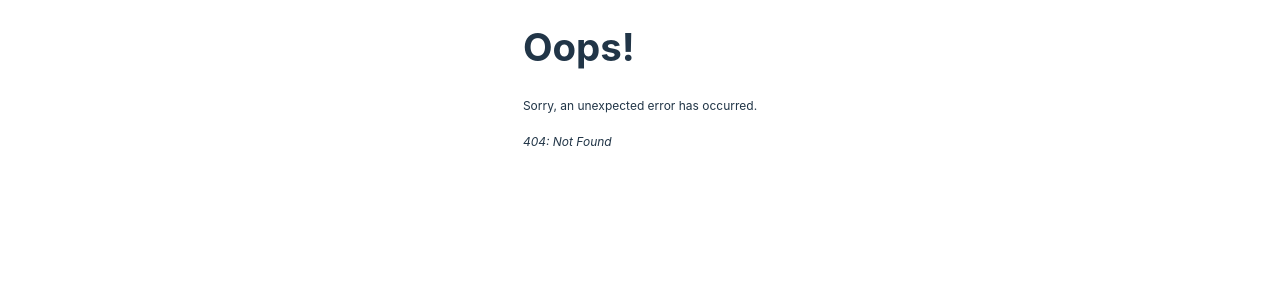
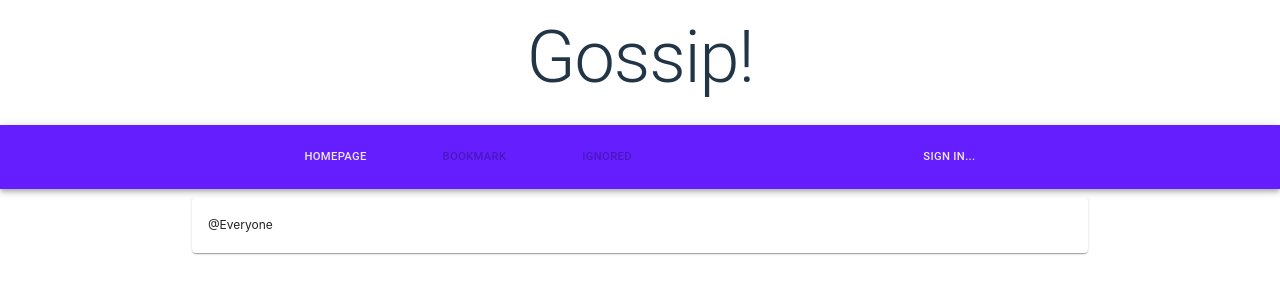
Before and after one commit to WZWren/gossip-app, a React (Vite) app: page /login in a window 1280 px wide. Before the commit this address had no page. Shown: the top 300 px of the page. Built offline with nearby package versions, Linux system fonts and the light colour scheme.

Commit message:
Updated code for consistency, created a Navbar
Also started work on a login page, still a WIP.

```diff
--- a/src/main.tsx
+++ b/src/main.tsx
@@ -1,28 +1,16 @@
-import React from 'react'
-import ReactDOM from 'react-dom/client'
+import React from 'react';
+import ReactDOM from 'react-dom/client';
 import { Provider } from 'react-redux';
-import { createBrowserRouter, RouterProvider } from "react-router-dom"
-import './index.css'
+import { createBrowserRouter, RouterProvider } from "react-router-dom";
+import './index.css';
 
 import Root from './routes/root';
 import ErrorPage from './routes/error-page';
-import Home from './routes/home'
-import ThreadUI from './ui/thread-ui';
+import Home from './routes/home';
+import LoginPage from './routes/login';
 
 import Thread from './types/Thread';
 import { store } from './app/store';
-
-const testThread: Thread = {
-  thread_id:      1,
-  user_id:        1,
-  tag_id:         1,
-  thread_title:   "So you want to be a gangstar",
-  thread_date:    "2022-12-15T23:27:46",
-  thread_upd:     "2022-12-15T23:27:46",
-  thread_cmmt_no: 0,
-  thread_body:    "Bao babababa Bao bao baobao BANG" +
-                  "Mystical Baobab Tree Moment",
-};
 
 const router = createBrowserRouter([
   {
@@ -31,12 +19,12 @@ const router = createBrowserRouter([
     errorElement: <ErrorPage />,
     children: [
       {
-        path: "thread",
-        element: <ThreadUI {...testThread}/>,
+        path: "home",
+        element: <Home />,
       },
       {
-        path: "home",
-        element: <Home />,
+        path: "login",
+        element: <LoginPage />,
       }
     ],
   },
--- /dev/null
+++ b/src/routes/login.tsx
@@ -0,0 +1,16 @@
+import React from "react";
+import { Box, Paper, Button, TextField } from '@mui/material';
+
+const LoginPage: React.FC = () => {
+    return (
+        <>
+            <Paper sx={{ width: 0.7 }}>
+                <Box component="form" p={2} justifyContent="center">
+                    @Everyone
+                </Box>
+            </Paper>
+        </>
+    );
+}
+
+export default LoginPage;
--- a/src/routes/root.tsx
+++ b/src/routes/root.tsx
@@ -1,15 +1,62 @@
-import { Outlet } from "react-router-dom";
+import React from "react";
+import { Outlet, useNavigate } from "react-router-dom";
 import {
-    Stack, Button, Typography
+    Box, Button, Typography, AppBar, createTheme, ThemeProvider,
+    Toolbar
 } from '@mui/material';
+import { deepPurple } from "@mui/material/colors";
 
-export default function Root() {
+const theme = createTheme({
+    palette: {
+        primary: {
+            main: deepPurple["A400"],
+        },
+        secondary: {
+            main: deepPurple[50],
+        }
+    }
+});
+
+const Root: React.FC = () => {
+    const navigate = useNavigate();
+
+    function handleHome() {
+        navigate("/home");
+    }
+    function handleLogin() {
+        navigate("/login");
+    }
+
     return (
-        <>
-            <Typography variant="h1" align="center" gutterBottom>
+        <ThemeProvider theme={theme}>
+            <Typography variant="h1" align="center" marginTop={2} gutterBottom>
                 Gossip!
             </Typography>
+            <AppBar position="relative" sx={{marginBottom: 1}} color="primary">
+                <Toolbar>
+                    <Box sx={{ flexGrow: 1 }} />
+                    <Button size="large" color="secondary" onClick={handleHome}>
+                        Homepage
+                    </Button>
+                    <Box sx={{ flexGrow: 0.2 }} />
+                    <Button size="large" color="secondary" disabled>
+                        Bookmark
+                    </Button>
+                    <Box sx={{ flexGrow: 0.2 }} />
+                    <Button size="large" color="secondary" disabled>
+                        Ignored
+                    </Button>
+                    <Box sx={{ flexGrow: 1 }} />
+                    <Box sx={{ flexGrow: 1 }} >
+                        <Button size="large" color="secondary" onClick={handleLogin}>
+                            Sign in...
+                        </Button>
+                    </Box>
+                </Toolbar>
+            </AppBar>
             <Outlet />
-        </>
+        </ThemeProvider>
     );
-}
+};
+
+export default Root;
--- a/src/ui/thread-popup.tsx
+++ b/src/ui/thread-popup.tsx
@@ -1,6 +1,6 @@
 import React from 'react';
 import {
-    Dialog, Typography, DialogTitle, DialogContent,
+    Dialog, Typography, DialogTitle, DialogContent, Collapse,
     DialogActions, Button, Box, TextField, IconButton } from '@mui/material';
 import { Send } from '@mui/icons-material';
 import { useAppDispatch, useAppSelector } from '../app/hooks';
@@ -53,6 +53,9 @@ const ThreadPopup: React.FC = () => {
         setComment("");
     }
 
+    /**
+     * @Line113 !comment.replace returns false if it only consists of whitespace
+     */
     return (
         <>
         <Dialog
@@ -91,7 +94,7 @@ const ThreadPopup: React.FC = () => {
                             </Button>
                         )}
                     </DialogActions>
-                    {isReplyOpen ? (
+                    <Collapse in={isReplyOpen}>
                         <Box component="form" onSubmit={e => handleNewCmmt(e)}>
                             <TextField
                                 id="user-comment"
@@ -104,13 +107,17 @@ const ThreadPopup: React.FC = () => {
                                 onChange={e => setComment(e.target.value)}
                                 InputProps={{
                                     endAdornment:
-                                <IconButton aria-label="Reply" type="submit">
+                                        <IconButton
+                                            aria-label="Reply"
+                                            type="submit"
+                                            disabled={!comment.replace(/ *\n*/g,"")}
+                                        >
                                             <Send/>
                                         </IconButton>
                                 }}
                             />
                         </Box>
-                    ) : (<> </>) }
+                    </Collapse>
                 </DialogContent>
                 {cmmt_list.map(elem => (
                     <CommentUI key={elem.cmmt_id} {...elem}/>
```
Also changed, not shown: src/routes/error-page.tsx (+5 -2 lines). Lines whose indentation alone changed are shown as unchanged.
